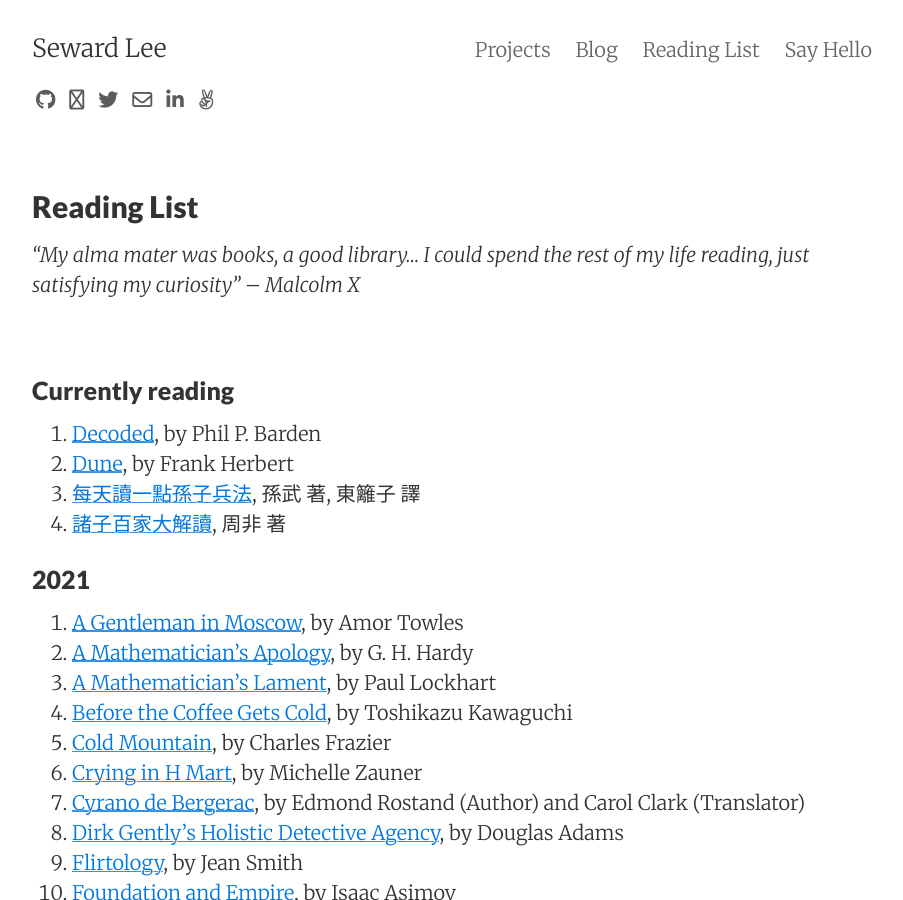
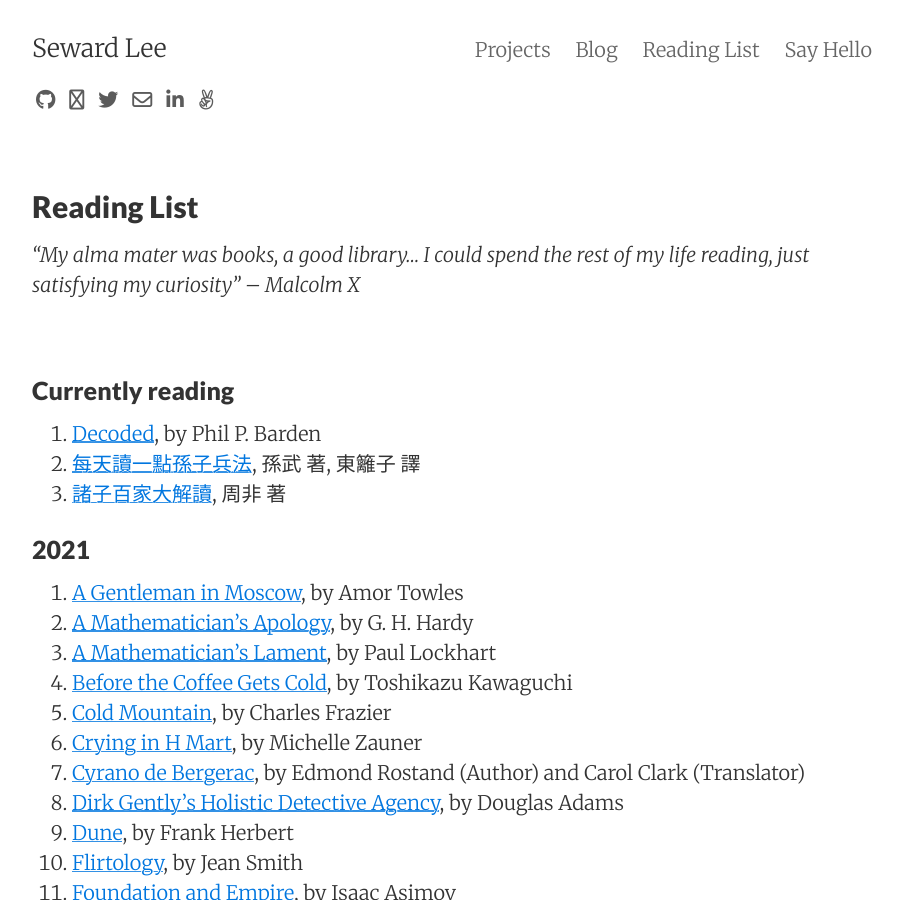
Before and after one commit to sewardlee337/sewardlee337.github.io, a Jekyll site: the page built from readinglist.md, in a window 1280 px wide and 900 px high. Shown: the whole window, without its empty margins (188-1091 px from the left). Built offline with Jekyll 4.4.1, drawn with Linux system fonts in a browser that asks for light colours; nearby versions of some CDN libraries; part of the change alters nothing that is shown.

```diff
--- a/readinglist.md
+++ b/readinglist.md
@@ -13,7 +13,6 @@ _"My alma mater was books, a good library... I could spend the rest of my life r
 ### Currently reading
 
 1. [Decoded](https://amzn.to/3pKY9CX), by Phil P. Barden
-1. [Dune](https://amzn.to/31dLjD0), by Frank Herbert
 1. [每天讀一點孫子兵法](https://bit.ly/3bNxnPL), 孫武 著, 東籬子 譯
 1. [諸子百家大解讀](https://bit.ly/3x1e6oo), 周非 著
 
@@ -28,6 +27,7 @@ _"My alma mater was books, a good library... I could spend the rest of my life r
 1. [Crying in H Mart](https://amzn.to/3bPltaO), by Michelle Zauner
 1. [Cyrano de Bergerac](https://amzn.to/3vnARDX), by Edmond Rostand (Author) and Carol Clark (Translator)
 1. [Dirk Gently's Holistic Detective Agency](https://amzn.to/3eVCQaC), by Douglas Adams
+1. [Dune](https://amzn.to/31dLjD0), by Frank Herbert
 1. [Flirtology](https://amzn.to/3y1jWHv), by Jean Smith
 1. [Foundation and Empire](https://amzn.to/3Fwsb2I), by Isaac Asimov
 1. [How to Not Die Alone](https://amzn.to/3gm9nsH), by Logan Ury
```
